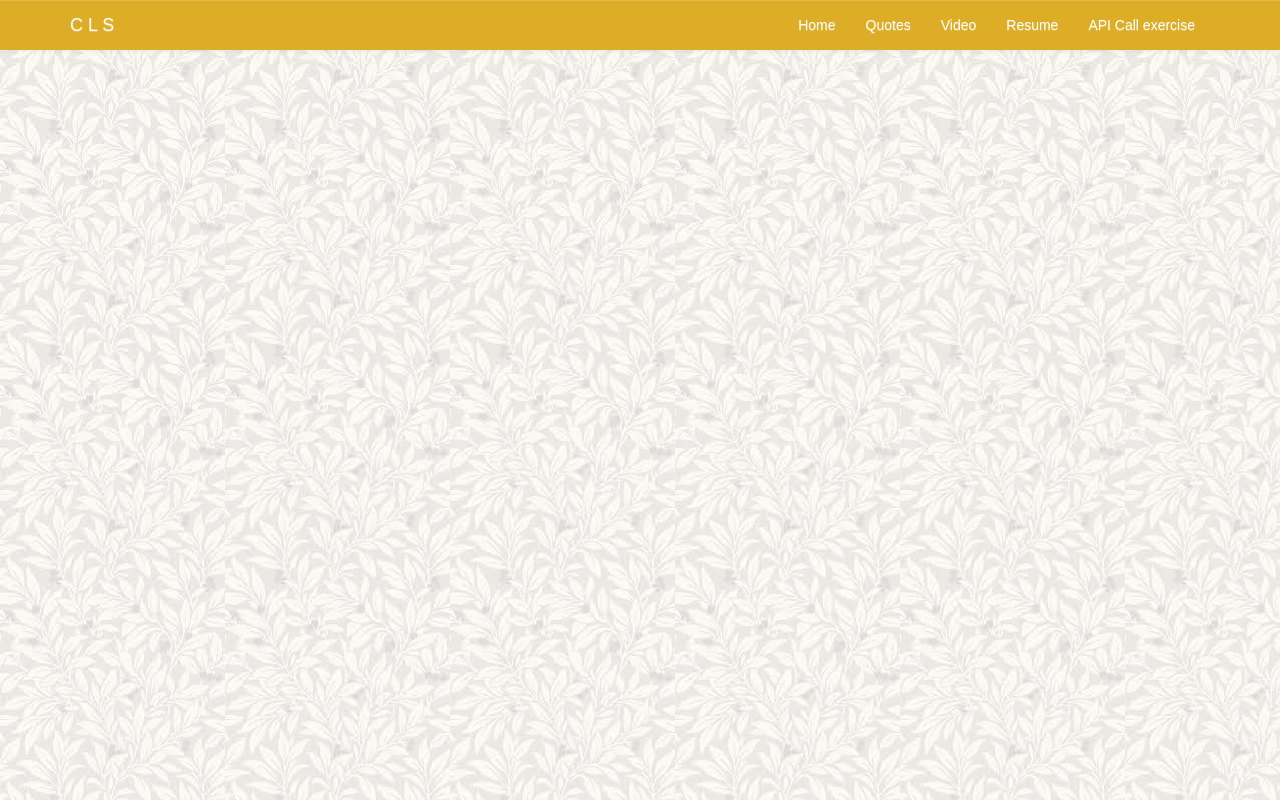
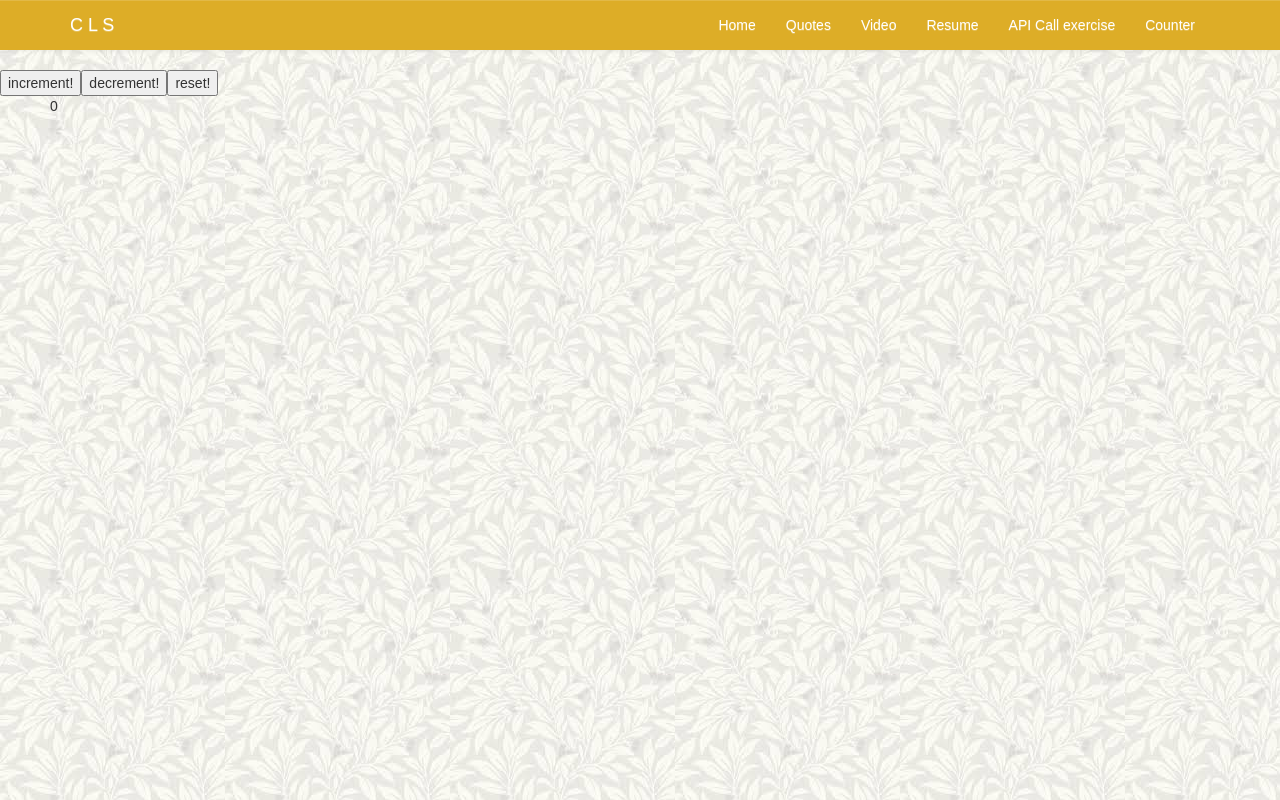
Before and after one commit to lolita89/portfolioproject, a React (Create React App) app: page /counter in a window 1280 px wide. Built offline with nearby package versions, Linux system fonts and the light colour scheme; a web font is replaced by a local one.

Commit message:
put a new tab: counter on the page

```diff
--- a/src/App.jsx
+++ b/src/App.jsx
@@ -9,6 +9,7 @@ import Video from './components/Video';
 import Application from './components/Application'
 import Contact from './components/Contact';
 import ApiEx from './components/ApiEx';
+import Counter from './components/Counter';
 
 
 
@@ -24,7 +25,7 @@ class App extends Component {
         <Route path="/video" component={Video} />
         <Route path="/contact" component={Contact} />
         <Route path="/apicall" component={ApiEx} />
-
+        <Route path="/counter" component={Counter} />
       </div>
     </Router>
     );
--- /dev/null
+++ b/src/components/Counter.js
@@ -0,0 +1,49 @@
+import React from 'react';
+
+
+class Counter extends React.Component {
+    constructor(props) {
+        super(props);
+        this.state = {
+            count: 0
+        };
+
+        this.increment = this.increment.bind(this);
+        this.decrement =  this.decrement.bind(this);
+        this.reset = this.reset.bind(this);
+    }
+
+    increment(){
+        this.setState({
+            count: this.state.count + 1
+        })
+    }
+
+    decrement(){
+        this.setState({
+            count: this.state.count - 1
+        })
+    }
+
+    reset(){
+        this.setState({
+            count: 0
+        })
+    }
+
+    render() {
+        return (
+            <div className="box">
+                <button onClick={this.increment}>increment!</button>
+                <button onClick={this.decrement}>decrement!</button>
+                <button onClick={this.reset}>reset!</button>
+
+                <p>{this.state.count}</p>
+
+            </div>
+        );
+    }
+}
+
+
+export default Counter;
--- a/src/components/CustomNavBar.jsx
+++ b/src/components/CustomNavBar.jsx
@@ -30,9 +30,13 @@ class CustomNavBar extends Component {
             <NavItem eventKey={5} componentClass={Link} href="/apicalll" to ="/apicall">
              API Call exercise
             </NavItem>
+            <NavItem eventKey={6} componentClass={Link} href="/counter" to ="/counter">
+             Counter
+            </NavItem>
             {/* <NavItem eventKey={5} componentClass={Link} href="/contact" to ="/contact">
               Contact
             </NavItem> */}
+
           </Nav>
           </Navbar.Collapse>
          </Navbar>
```
Also changed, not shown: src/components/Counter.css (added).
